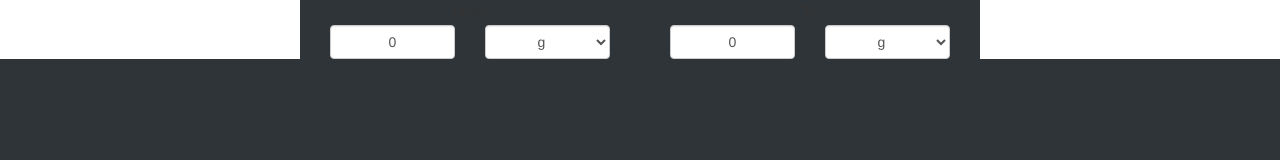
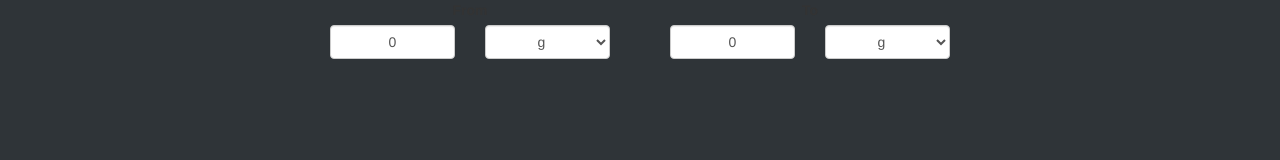
Before and after one commit to kittylai/unitconversion, a plain HTML site: page index.html in a window 1280 px wide. Drawn offline with nearby package versions, Linux system fonts and the light colour scheme.

Commit message:
Update style.css

```diff
--- a/style.css
+++ b/style.css
@@ -7,6 +7,7 @@
 body {
   overflow-y: hidden; /* Hide vertical scrollbar */
   overflow-x: hidden; /* Hide horizontal scrollbar */
+  background-color: #2F3438;
 }
 #container {
    margin: auto;
```
